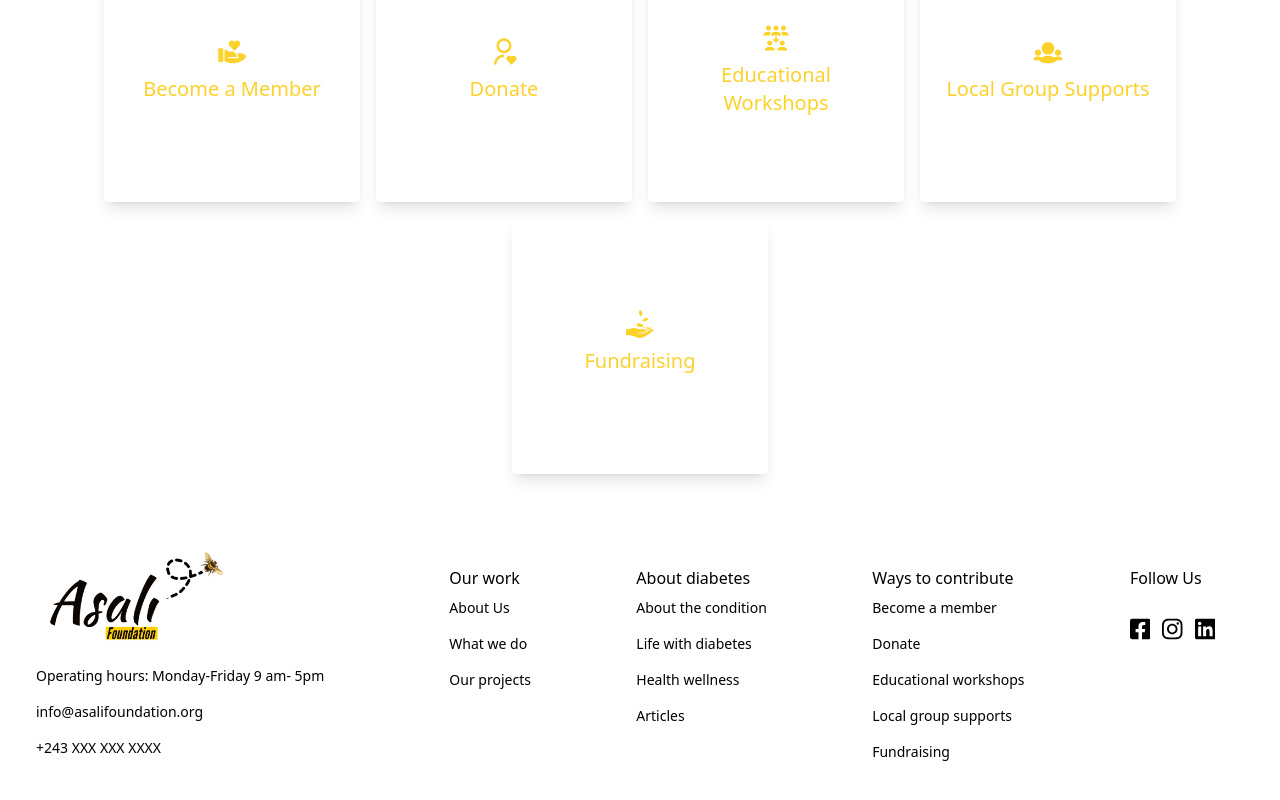
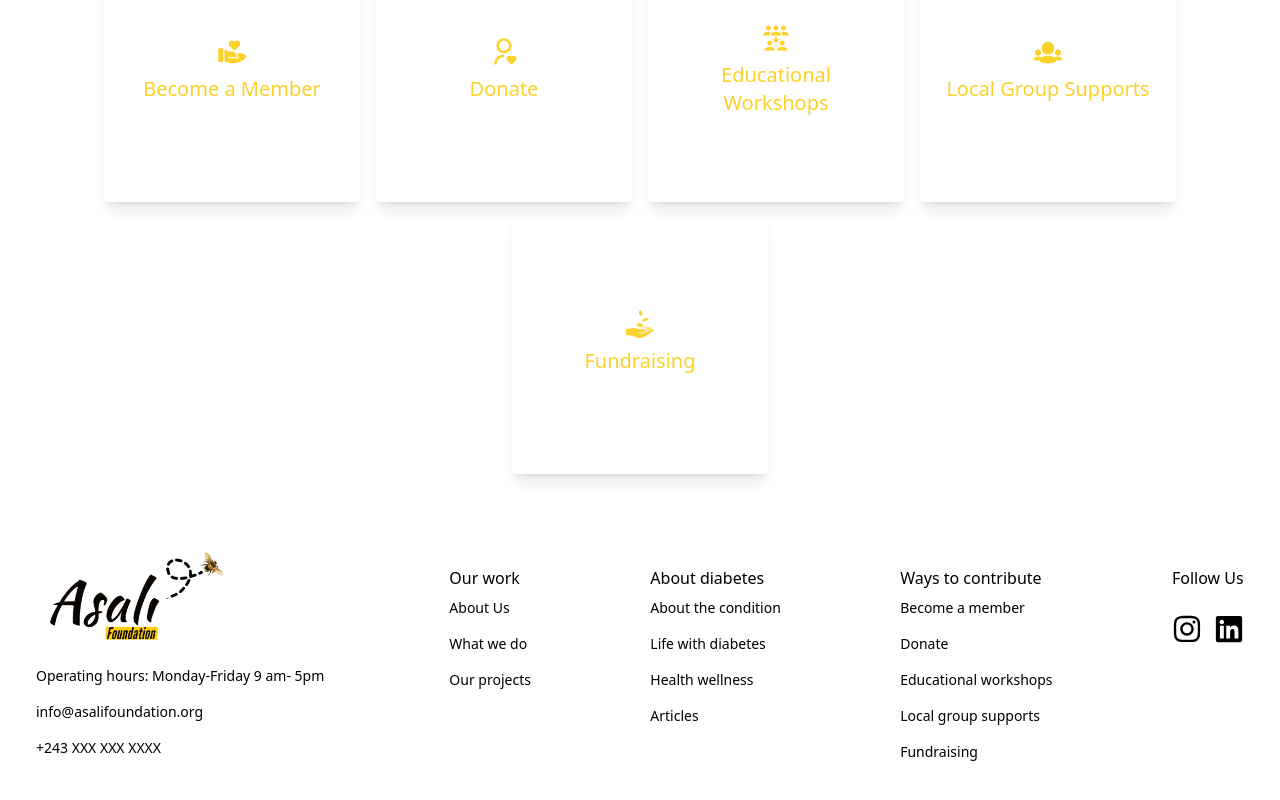
Before and after one commit to MelissaMak99/Asawebsite, a React (Vite) app: page /#/ in a window 1280 px wide. Shown: the part 2269-3069 px from the top of the page. Built offline with nearby package versions, Linux system fonts and the light colour scheme.

Commit message:
added images and updated about, footer, and navbar page

```diff
--- a/src/components/AboutUs.jsx
+++ b/src/components/AboutUs.jsx
@@ -1,5 +1,5 @@
 import React from 'react'
-// import Founder from '../images/';
+import Founder from '../images/profil.jpg';
 
 function AboutUs() {
   return (
@@ -9,14 +9,15 @@ function AboutUs() {
             <h1 className='md:text-4xl sm:text-3xl text-2xl text-black font-bold md:py-4'>
                 The Asali Story
             </h1>
-            <p className='md:text-xl text-lg py-4 text-black w-[700px]'>Our organization is named Asali, which means "honey" in Swahili, one of the national languages of the Democratic Republic of Congo. We chose this name because it is inspired by the full name of diabetes, which is "diabetes mellitus". The term "diabetes" was originally coined by Araetus of Cappodocia (81-133AD), and later, the word "mellitus" (meaning "honey sweet") was added by British physician Thomas Willis in 1675. This was after he rediscovered the sweetness of urine and blood in diabetic patients, which ancient Indians had first noticed. It was only in 1776 that British physician Dobson confirmed the presence of excess sugar in urine and blood as a cause of their sweetness.</p>
+            <p className='md:text-xl text-lg py-4 text-black md:w-[700px] w-[400px]'>Our organization is named Asali, which means "honey" in Swahili, one of the national languages of the Democratic Republic of Congo. We chose this name because it is inspired by the full name of diabetes, which is "diabetes mellitus". The term "diabetes" was originally coined by Araetus of Cappodocia (81-133AD), and later, the word "mellitus" (meaning "honey sweet") was added by British physician Thomas Willis in 1675. This was after he rediscovered the sweetness of urine and blood in diabetic patients, which ancient Indians had first noticed. It was only in 1776 that British physician Dobson confirmed the presence of excess sugar in urine and blood as a cause of their sweetness.</p>
         </div>
         <div className='text-center py-10'>
                 <h1 className='font-bold md:text-4xl sm:text-3xl text-2xl py-1 text-gray-900'>MEET THE TEAM</h1>
         </div>
-        <div className='max-w-[900px] mx-auto grid md:grid-cols-2 space-x-6 py-5'>
-                <img className='w-[500px] my-2' src="https://images.unsplash.com/photo-1610212411735-e68d49920025?ixid=MXwxMjA3fDB8MHxwaG90by1wYWdlfHx8fGVufDB8fHw%3D&ixlib=rb-1.2.1&auto=format&fit=crop&w=1650&q=80" alt='/' />
-                <div className='flex flex-col justify-center p-4'>
+        <div className='max-w-[600px] mx-auto grid md:grid-cols-2  py-5'>
+                {/* <img className='w-[500px] my-2' src="https://images.unsplash.com/photo-1610212411735-e68d49920025?ixid=MXwxMjA3fDB8MHxwaG90by1wYWdlfHx8fGVufDB8fHw%3D&ixlib=rb-1.2.1&auto=format&fit=crop&w=1650&q=80" alt='/' /> */}
+                <img className='md:w-[250px] w-[50%] my-2' src={Founder} alt='/' />
+                <div className='md:w-[500px] flex flex-col'>
                 <h1 className='md:text-3xl sm:text-2xl text-1xl font-bold py-2'>DAMARIS MAKONGA</h1>
                 <h2 className='font-italic md:text-3xl sm:text-2xl text-xl py-3'>Founder & CEO</h2>
                 <p>
--- a/src/components/Footer.jsx
+++ b/src/components/Footer.jsx
@@ -49,9 +49,9 @@ const Footer = () => {
     <div>
         <h6 className='font-medium text-black'>Follow Us</h6>
         <div className='flex justify-between md:w-[75%] my-6 space-x-3'>
-            <FaFacebookSquare size={30} />
-            <FaInstagram size={30} />
-            <FaLinkedin size={30}/>
+          {/* <FaFacebookSquare size={40} /> */}
+          <a href={'https://www.instagram.com/asalifoundation?igsh=cTExMTI1ZGEwZnY3'} target="_blank" rel="noopener noreferrer"><FaInstagram size={30} /></a>
+          <a href={'https://www.linkedin.com/company/asali-foundation/?fbclid=PAAab262PprrfIuTKFHWzaWOgL88vaSzp0zDpZAM68-52iZj8whRHGU6nn6PM'} target="_blank" rel="noopener noreferrer"><FaLinkedin size={30}/></a>
         </div>
     </div>
       </div>
--- a/src/components/Navbar.jsx
+++ b/src/components/Navbar.jsx
@@ -38,9 +38,9 @@ const Navbar = () => {
             <img className='w-[100px] md:w-[200px]' src={Logo} alt='Not found' />
             <ul className=''>
                 <li className='p-4 border-b border-gray-600 hover:text-[#fcb900]'><Button><Link to={"/"} spy={true} smooth={true} offset={50} duration={500}>Home</Link></Button></li>
-                <li className='p-4 border-b border-gray-600 hover:text-[#fcb900]'><Button><ScrollLink to={"mission"} spy={true} smooth={true} offset={-20} duration={500}>About</ScrollLink></Button></li>
+                <li className='p-4 border-b border-gray-600 hover:text-[#fcb900]'><Button><ScrollLink to={"mission"} spy={true} smooth={true} offset={-20} duration={500} onClick={() => setNav(false)}>About</ScrollLink></Button></li>
                 <li className='p-4 border-b border-gray-600 hover:text-[#fcb900]'><Button><Link to={"/Donate"} spy={true} smooth={true} offset={50} duration={500}>Donate</Link></Button></li>
-                <li className='p-4 border-b border-gray-600 hover:text-[#fcb900]'><Button><ScrollLink to={"discover"} spy={true} smooth={true} offset={50} duration={500}>Discover</ScrollLink></Button></li>
+                <li className='p-4 border-b border-gray-600 hover:text-[#fcb900]'><Button><ScrollLink to={"discover"} spy={true} smooth={true} offset={50} duration={500} onClick={() => setNav(false)}>Discover</ScrollLink></Button></li>
                 <li className='p-4'><Button><ScrollLink to={"getinvolved"} spy={true} smooth={true} offset={50} duration={500}>Get Involved</ScrollLink></Button></li>
             </ul>
         </div>
```
Also changed, not shown: src/images/profil.jpg (added).
